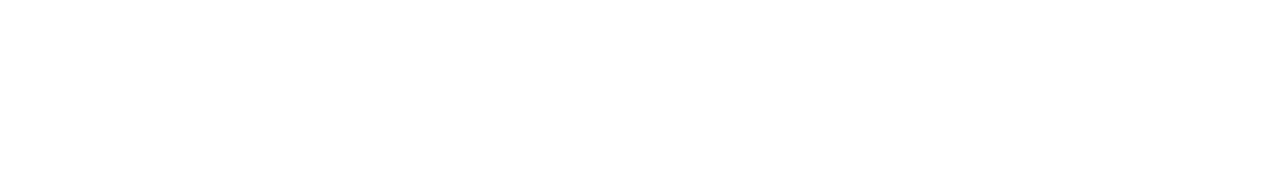
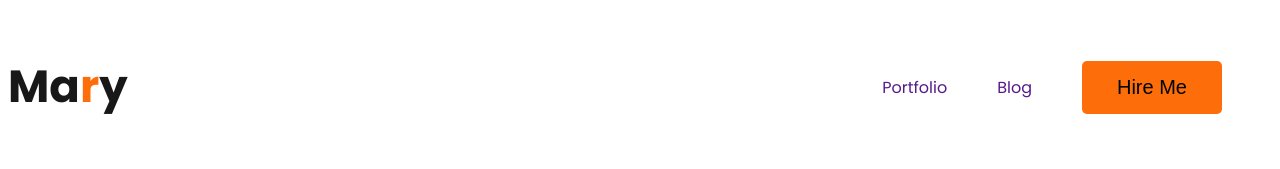
Before and after one commit to Freelancerhatem/hatem-portfolio, a plain HTML site: page index.html in a window 1280 px wide. Drawn offline with Linux system fonts and the light colour scheme.

Commit message:
navbar added

```diff
--- a/index.html
+++ b/index.html
@@ -3,9 +3,29 @@
 <head>
     <meta charset="UTF-8">
     <meta name="viewport" content="width=device-width, initial-scale=1.0">
+    <link rel="stylesheet" href="style.css">
     <title>Hatem's Portfolio</title>
 </head>
 <body>
+    <header class="header">
+        <nav>
+            <h3 class="nav-title">Ma<span class="text-primary">r</span>y</h3>
+        <ul>
+        <li><a href="">Portfolio</a></li>
+        <li><a href="">Blog</a></li>
+        <li><button class="btn-primary">Hire Me</button></li>
+        </ul>
+        </nav>
+
+
+    </header>
+
+    <main>
+
+    </main>
+    <footer>
+
+    </footer>
 
 </body>
 </html>
--- /dev/null
+++ b/style.css
@@ -0,0 +1,39 @@
+@import url('https://fonts.googleapis.com/css2?family=Open+Sans:wght@800&family=Poppins:wght@300;400;500;700&display=swap');
+
+body {
+    font-family: 'Open Sans', sans-serif;
+    font-family: 'Poppins', sans-serif;
+}
+.text-primary {
+    color: #FD6E0A;
+}
+.btn-primary {
+    border-radius: 5px;
+    background: #FD6E0A;
+    border: none;
+    font-size: 20px;
+    padding: 15px 35px;
+}
+/* nav related styles */
+nav{
+    display: flex;
+    justify-content: space-between;
+    align-items: center;
+}
+
+.nav-title{
+    color: #181818;
+    font-size: 45px;
+}
+nav>ul {
+    display: flex;
+    align-items: center;
+}
+nav li{
+    list-style: none;
+    margin-right: 50px;
+}
+nav a{
+    list-style: none;
+    text-decoration: none;
+}
```
